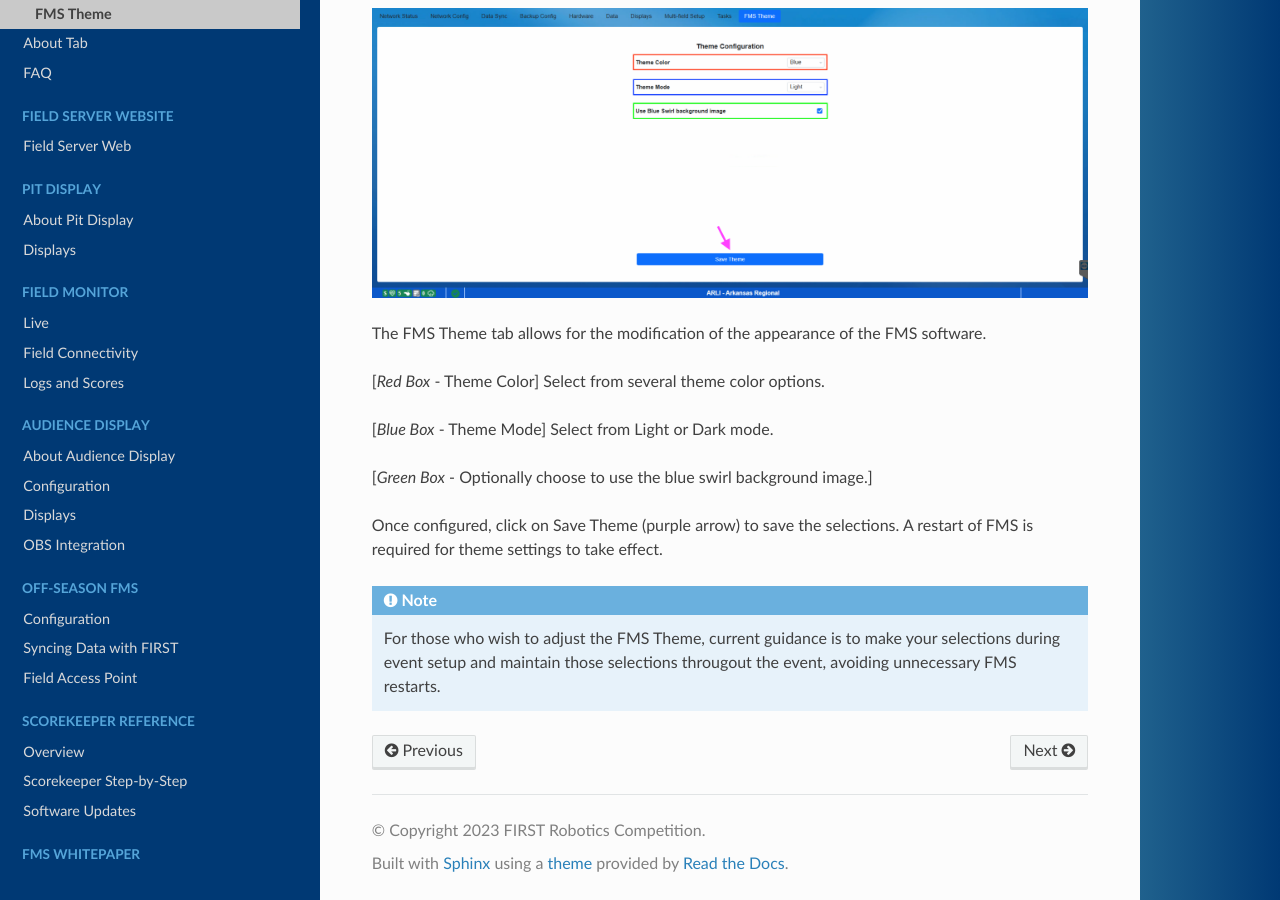
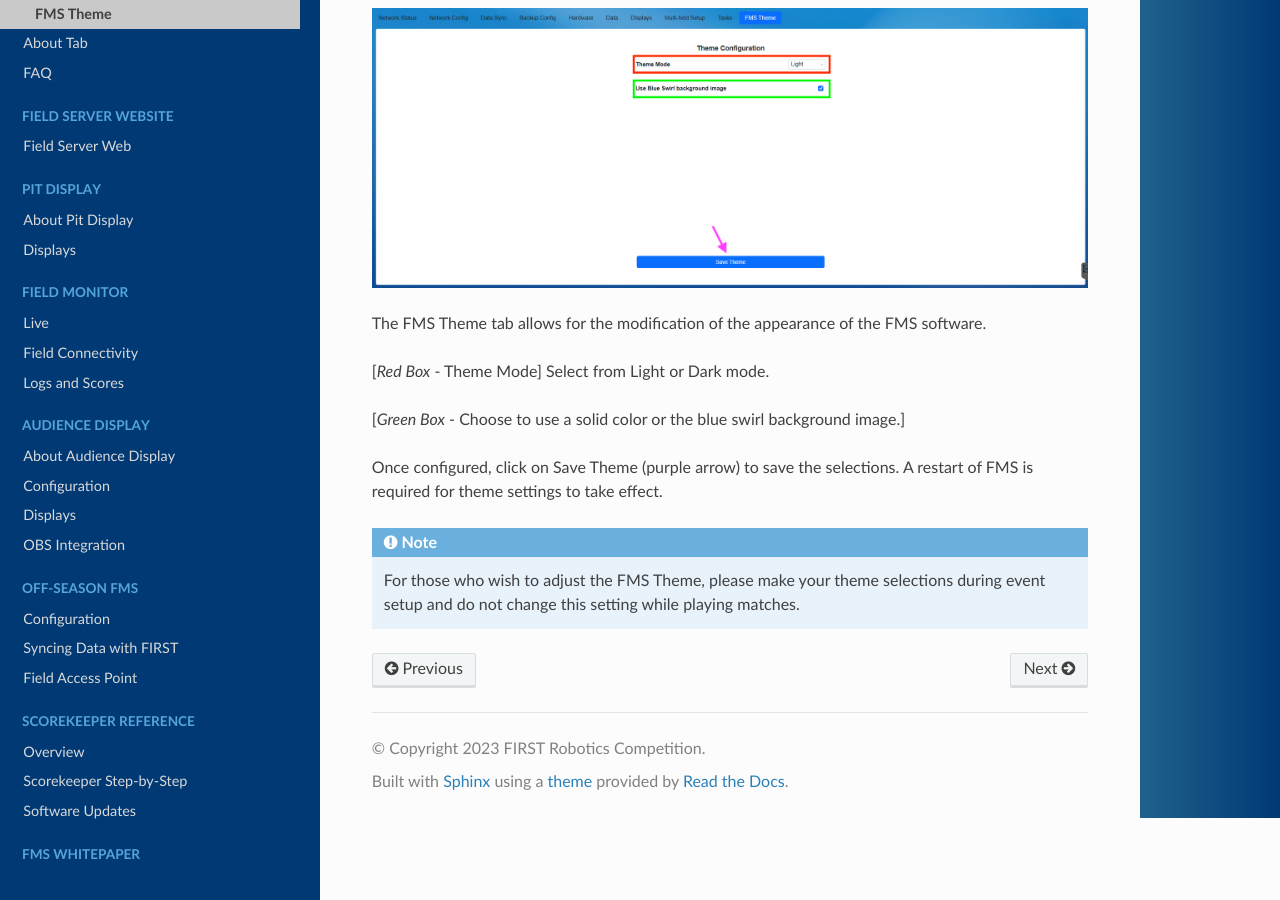
Before and after one commit to FIRSTRobotics/fms-manual, a Sphinx documentation site: the page built from source/event-manager/settings/fms-theme.rst, in a window 1280 px wide and 900 px high, scrolled down 212 px. Built offline with Sphinx 7.4.7 and the Read the Docs theme 2.0.0, drawn with Linux system fonts in a browser that asks for light colours.

Commit message:
Updated FMS-Theme page
Updated to remove the theme color option.

```diff
--- a/source/event-manager/settings/fms-theme.rst
+++ b/source/event-manager/settings/fms-theme.rst
@@ -7,13 +7,11 @@ FMS Theme
 
 The FMS Theme tab allows for the modification of the appearance of the FMS software.
 
-[*Red Box* - Theme Color] Select from several theme color options.
+[*Red Box* - Theme Mode] Select from Light or Dark mode.
 
-[*Blue Box* - Theme Mode] Select from Light or Dark mode.
-
-[*Green Box* - Optionally choose to use the blue swirl background image.]
+[*Green Box* - Choose to use a solid color or the blue swirl background image.]
 
 Once configured, click on Save Theme (purple arrow) to save the selections. A restart of FMS is required for theme settings to take effect.
 
 .. note::
-    For those who wish to adjust the FMS Theme, current guidance is to make your selections during event setup and maintain those selections througout the event, avoiding unnecessary FMS restarts.
+    For those who wish to adjust the FMS Theme, please make your theme selections during event setup and do not change this setting while playing matches.
```
Also changed, not shown: source/event-manager/settings/images/fms-theme-1.png, source/event-manager/settings/images/fms-theme-2.png (added).
